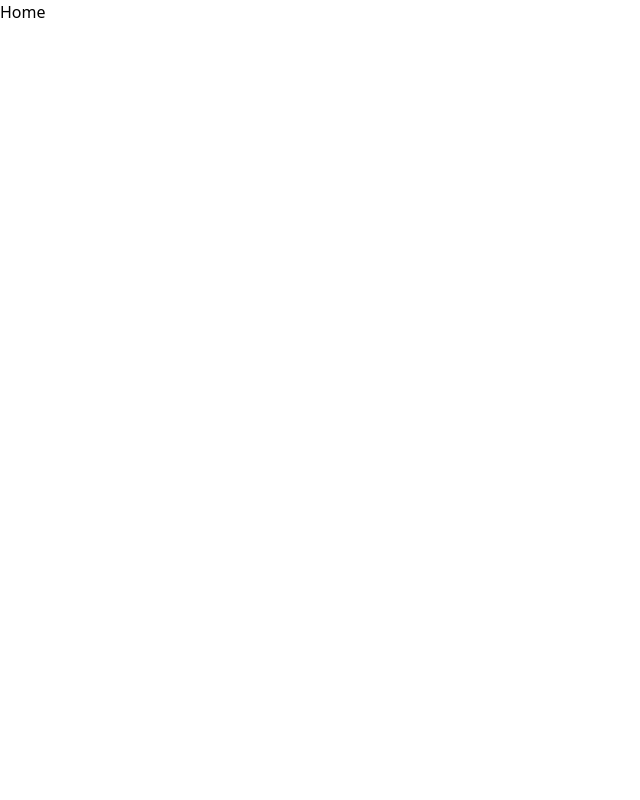
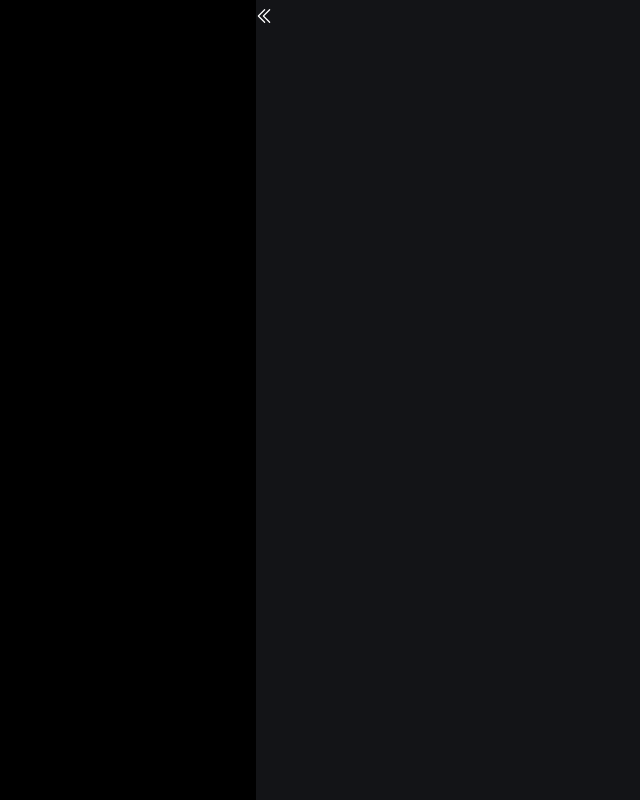
Before and after one commit to Ishu070303/codepen, a React (Create React App) app: page /home in a window 1280 px wide. Shown: the whole page, without its empty margins (0-640 px from the left). Built offline with nearby package versions, Linux system fonts and the light colour scheme.

Commit message:
added icon to the dashboard

```diff
--- a/package.json
+++ b/package.json
@@ -8,6 +8,7 @@
     "@testing-library/user-event": "^13.5.0",
     "react": "^18.2.0",
     "react-dom": "^18.2.0",
+    "react-icons": "^4.12.0",
     "react-router-dom": "^6.19.0",
     "react-scripts": "5.0.1",
     "web-vitals": "^2.1.4"
--- a/src/App.js
+++ b/src/App.js
@@ -1,5 +1,5 @@
 import React from 'react';
-import { Navigate, Route, Routes } from 'react-router-dom';
+import { Navigate, Route, Routes  } from 'react-router-dom';
 
 import { Home } from './containers';
 
--- a/src/containers/Home.jsx
+++ b/src/containers/Home.jsx
@@ -1,8 +1,32 @@
-import React from 'react';
+import React, { useState } from 'react';
+import { HiChevronDoubleLeft } from 'react-icons/hi2';
 
 const Home = () => {
+
+  const [ isSideMenu, setIsSideMenu ]  = useState(false);
+
   return (
-    <div>Home</div>
+    <>
+    <div
+    className={`w-2
+    ${
+      isSideMenu ? "w-2" : "flex-[.2] xl:flex-[.2]"
+    }
+    min-h-screen max-h-screen relative bg-black`}
+    >
+      {/* anchor */}
+      <div className='w-8 h-8 bg-secondary rounded-tr-lg rounded-br-lg
+      absolute -right-6 flex items-center justify-center cursor-pointer'>
+        <HiChevronDoubleLeft className='text-white text-xl' />
+      </div>
+      {/* logo */}
+
+      {/* start coding */}
+
+      {/* home nav */}
+    </div>
+    <div></div>
+    </>
   )
 }
 
--- a/src/index.css
+++ b/src/index.css
@@ -1,3 +1,10 @@
 @tailwind base;
 @tailwind components;
 @tailwind utilities;
+
+@import url(https://fonts.googleapis.com/css?family=Cabin:regular,500,600,700,italic,500italic,600italic,700italic);
+
+body {
+    background: #131417;
+    font-family: "Cabin", sans-serif, system-ui, -apple-system, BlinkMacSystemFont, 'Segoe UI', Roboto, Oxygen, Ubuntu, Cantarell, 'Open Sans', 'Helvetica Neue', sans-serif;
+}
```
Also changed, not shown: 1 other file (tests, documents, lock files or other folders).
